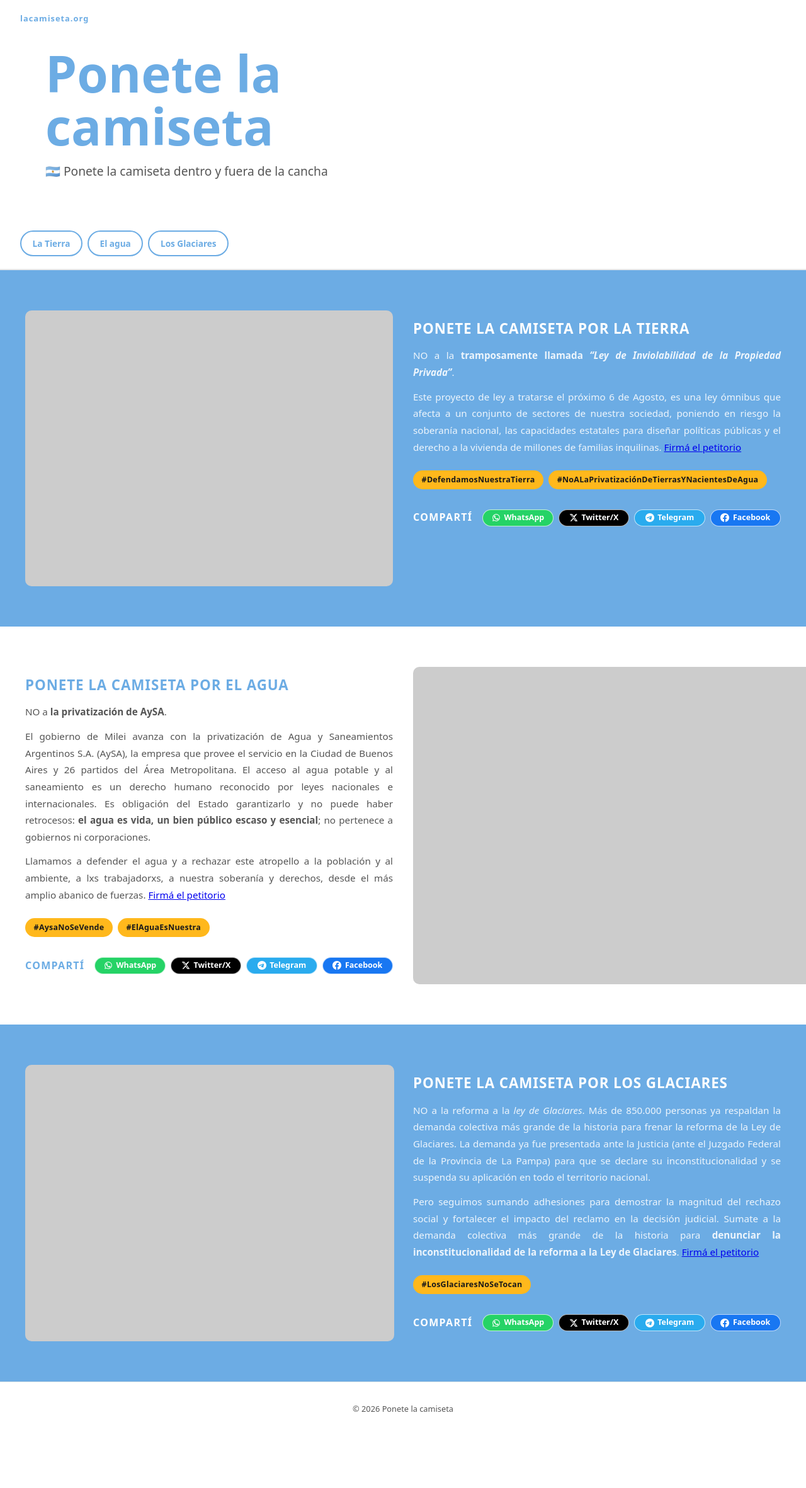
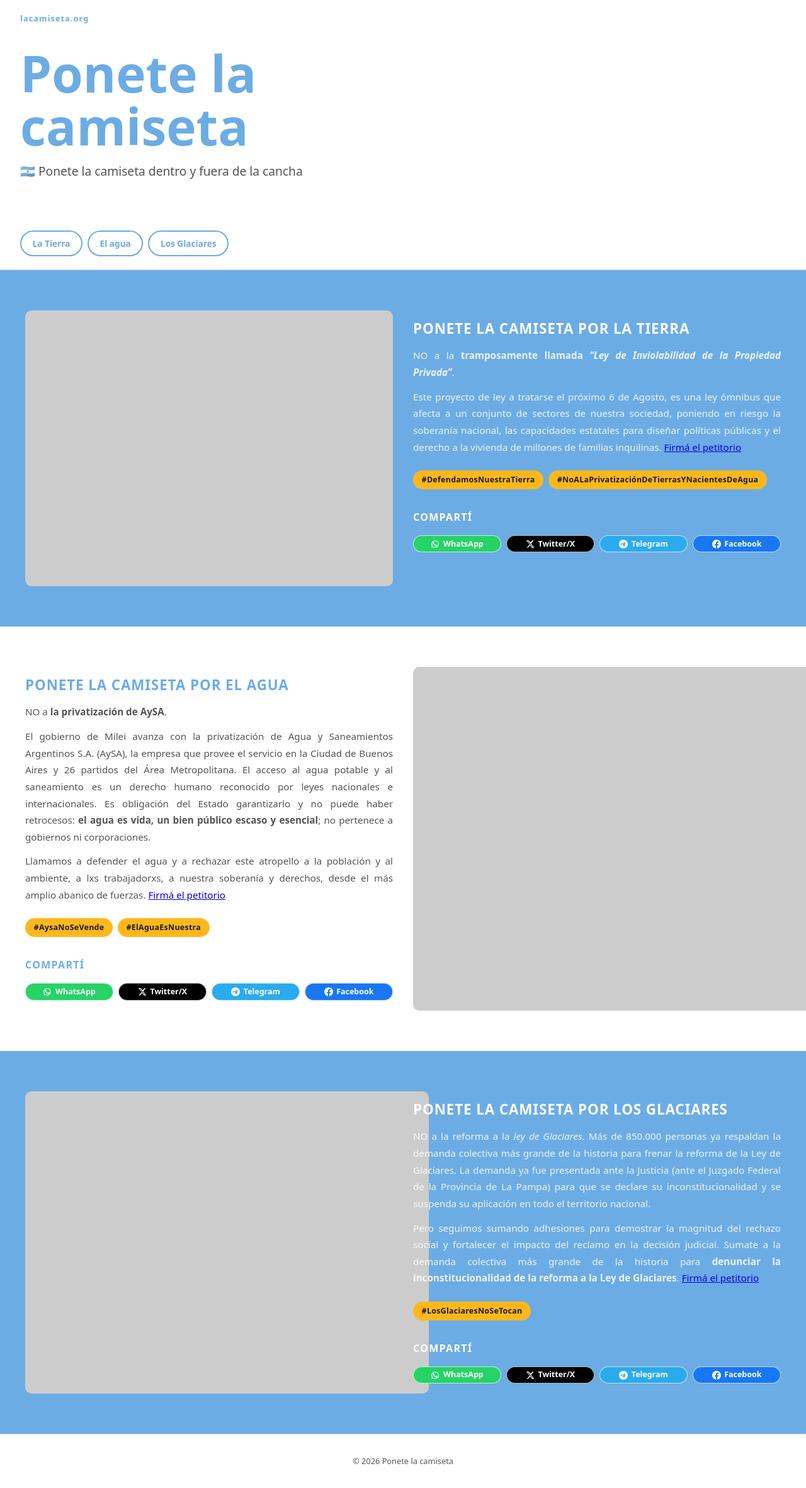
Before and after one commit to LaCamisetaOrg/LaCamisetaOrg.github.io, a Jekyll site: the page built from index.html, in a window 1280 px wide. Shown: the whole page at 63% size. Built offline with Jekyll 4.4.1, drawn with Linux system fonts in a browser that asks for light colours; before the commit the page ends 2280 px from its top, so only the background shows below that.

Commit message:
Add files via upload

```diff
--- a/_config.yml
+++ b/_config.yml
@@ -1,7 +1,7 @@
 title: "Ponete la camiseta"
 description: "🇦🇷 Ponete la camiseta dentro y fuera de la cancha"
 baseurl: ""
-url: ""
+url: "https://lacamiseta.org"
 
 collections:
   causes:
--- a/_includes/share-buttons.html
+++ b/_includes/share-buttons.html
@@ -4,7 +4,7 @@
   <button
     class="share-btn share-btn--native"
     data-url="{{ include.url }}"
-    data-text="{{ include.text }}"
+    data-text="{{ include.text }} {{ include.url }}"
     aria-label="Compartir"
     style="display:none"
   >
@@ -26,7 +26,7 @@
       Twitter/X
     </a>
     <a class="share-btn share-btn--telegram"
-       href="https://t.me/share/url?url={{ include.url | url_encode }}&text={{ include.text | url_encode }}"
+       href="https://t.me/share/url?url={{ include.url | url_encode }}&text={{ include.text | append: ' ' | append: include.url | url_encode }}"
        target="_blank" rel="noopener noreferrer" aria-label="Compartir por Telegram">
       <svg xmlns="http://www.w3.org/2000/svg" width="14" height="14" viewBox="0 0 24 24" fill="currentColor" aria-hidden="true"><path d="M12 0C5.373 0 0 5.373 0 12s5.373 12 12 12 12-5.373 12-12S18.627 0 12 0zm5.562 8.248-1.97 9.289c-.145.658-.537.818-1.084.508l-3-2.21-1.447 1.394c-.16.16-.295.295-.605.295l.213-3.053 5.56-5.023c.242-.213-.054-.333-.373-.12L6.24 13.848l-2.95-.924c-.642-.204-.654-.642.136-.953l11.521-4.44c.535-.194 1.003.131.615.717z"/></svg>
       Telegram
--- a/assets/css/main.css
+++ b/assets/css/main.css
@@ -79,7 +79,7 @@
 .hero {
   padding: var(--space-sm) var(--space-md) var(--space-lg);
   max-width: var(--max-width);
-  margin: 0 auto;
+  margin: 0;
 }
 
 .hero__title {
@@ -283,10 +283,7 @@
    Share Buttons
    ========================================================= */
 .share-buttons {
-  display: flex;
-  align-items: center;
-  flex-wrap: wrap;
-  gap: var(--space-xs);
+  display: block;
   margin-top: var(--space-sm);
 }
 
@@ -295,7 +292,7 @@
   font-weight: 800;
   letter-spacing: 0.08em;
   color: var(--color-blue);
-  margin-right: var(--space-xs);
+  margin-bottom: var(--space-sm);
 }
 
 .cause-wrapper--bg-blue .share-label {
@@ -306,7 +303,6 @@
   display: grid;
   grid-template-columns: repeat(4, 1fr);
   gap: var(--space-xs);
-  flex: 1;
 }
 
 .share-platform-buttons .share-btn {
```
